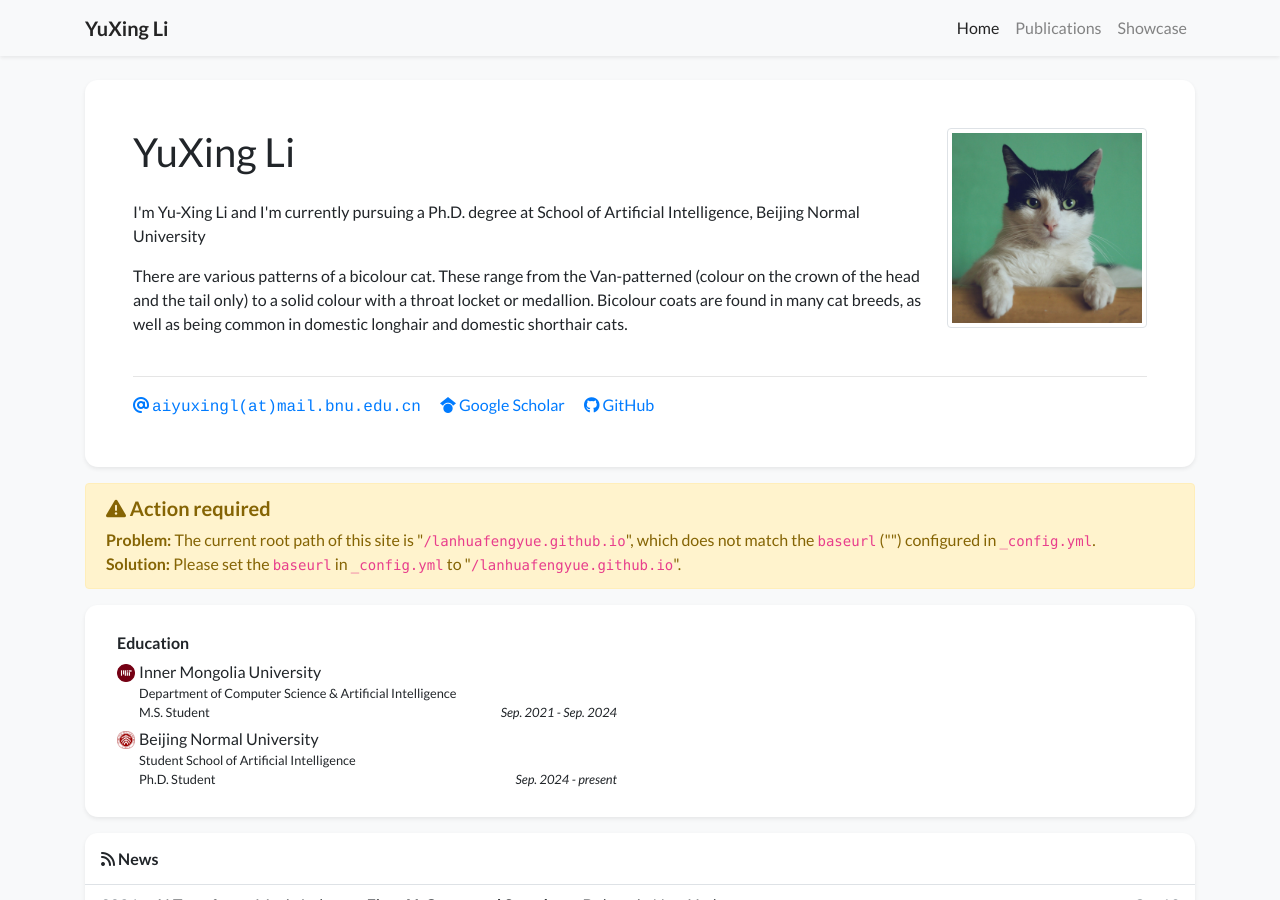
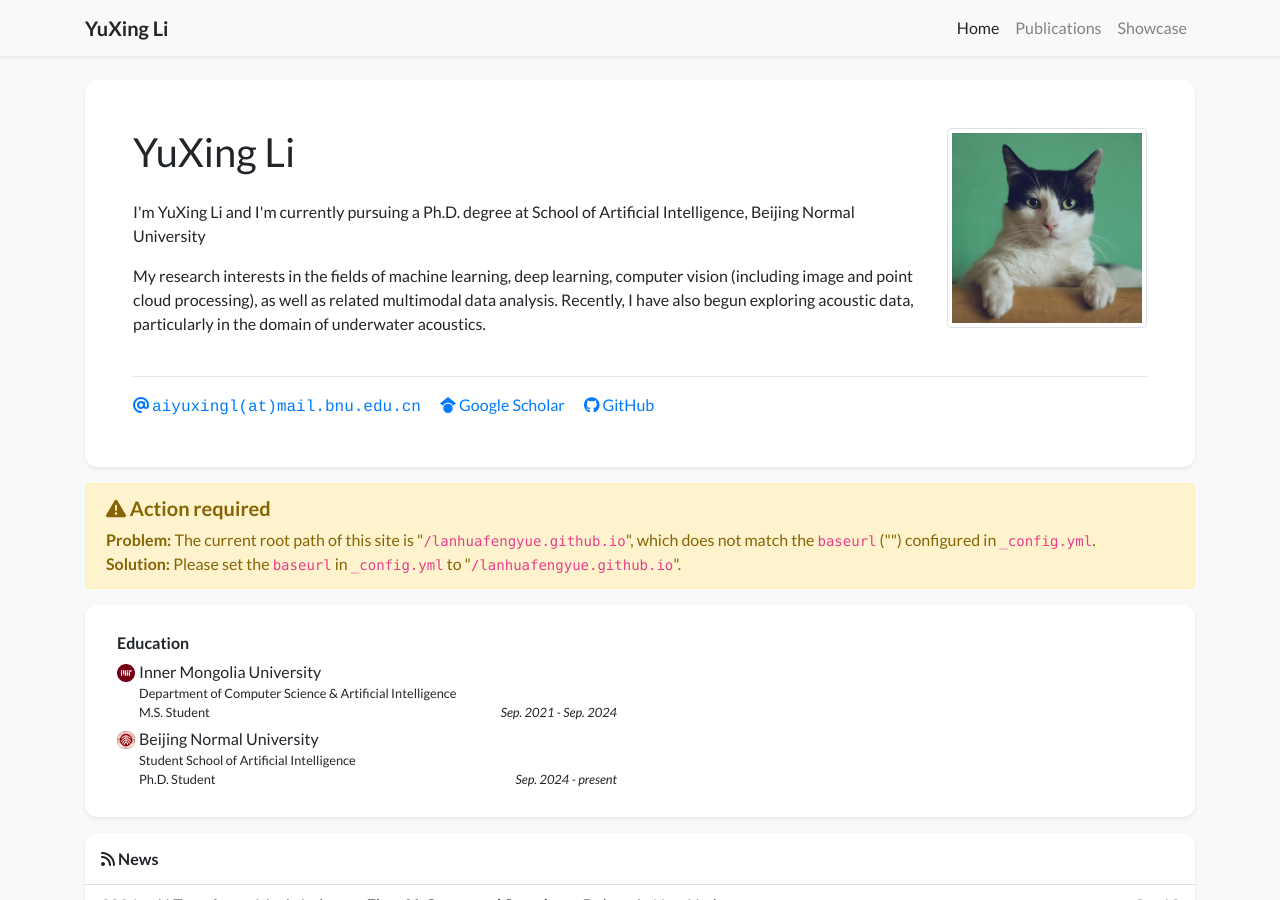
Before and after one commit to lanhuafengyue/lanhuafengyue.github.io, a Jekyll site: the page built from index.html, in a window 1280 px wide and 900 px high. Built offline with Jekyll 4.4.1, drawn with Linux system fonts in a browser that asks for light colours; nearby versions of some CDN libraries; a style sheet for code colours, icons or effects is not loaded.

Commit message:
Update profile.yml

```diff
--- a/_data/profile.yml
+++ b/_data/profile.yml
@@ -23,12 +23,12 @@ github: lanhuafengyue
 short_bio_text_justify: false
 short_bio: >-
   <p>
-    I'm Yu-Xing Li and I'm currently pursuing a Ph.D. degree at School of Artificial Intelligence, Beijing Normal University
+    I'm YuXing Li and I'm currently pursuing a Ph.D. degree at School of Artificial Intelligence, Beijing Normal University
   </p>
   <p>
-    There are various patterns of a bicolour cat. These range from the Van-patterned (colour on the crown of the head
-    and the tail only) to a solid colour with a throat locket or medallion. Bicolour coats are found in many cat breeds,
-    as well as being common in domestic longhair and domestic shorthair cats.
+    My research interests in the fields of machine learning, deep learning, computer vision (including image and point cloud processing),
+    as well as related multimodal data analysis. Recently, I have also begun exploring acoustic data,
+    particularly in the domain of underwater acoustics.
   </p>
 
 portrait_url: /assets/images/photos/portrait.jpg
```
